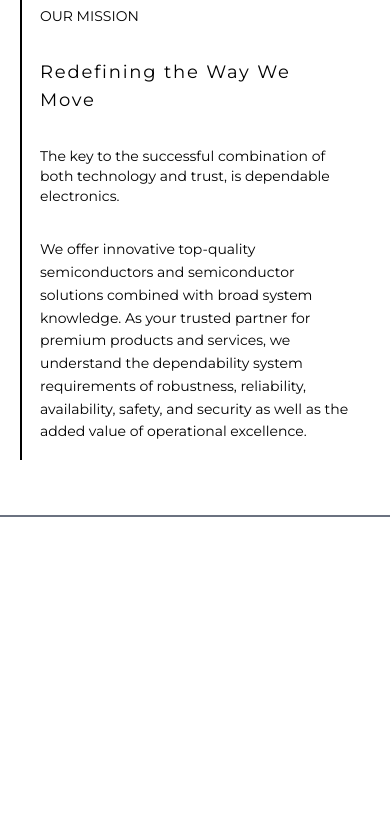
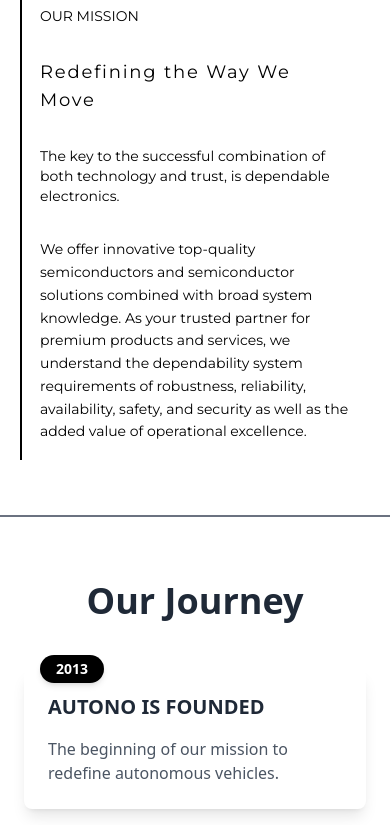
Before and after one commit to soumyajitpadhan/AUTONO-The-Future-Of-Mobility, a React (Vite) app: page /about in a window 390 px wide. Shown: the part 1156-1981 px from the top of the page. Before the commit the page ends 1673 px from the top, so only its background shows below. Built offline with nearby package versions, Linux system fonts and the light colour scheme.

Commit message:
Add About page

```diff
--- a/src/Components/About/About.jsx
+++ b/src/Components/About/About.jsx
@@ -2,6 +2,9 @@ import React from 'react'
 import Navbar from '../Home/Navbar'
 import HeroAbout from './HeroAbout'
 import Mission from './Mission'
+import Journey from './Journey'
+import News from './News'
+import Footer from '../Home/Footer'
 
 const About = () => {
     return (
@@ -9,6 +12,9 @@ const About = () => {
             <Navbar />
             <HeroAbout/>
             <Mission/>
+            <Journey/>
+            <News/>
+            <Footer/>
         </div>
     )
 }
--- /dev/null
+++ b/src/Components/About/Journey.jsx
@@ -0,0 +1,88 @@
+import React from "react";
+
+const Journey = () => {
+  const journeyData = [
+    {
+      year: "2013",
+      title: "AUTONO IS FOUNDED",
+      description: "The beginning of our mission to redefine autonomous vehicles."
+    },
+    {
+      year: "2015",
+      title: "GROUNDBREAKING SENSOR TECHNOLOGY LAUNCHED",
+      description: "Our advanced sensors revolutionized vehicle perception."
+    },
+    {
+      year: "2016",
+      title: "SAN FRANCISCO HQ OPENS",
+      description: "A new hub for innovation and collaboration in the tech capital."
+    },
+    {
+      year: "2017",
+      title: "FIRST PROTOTYPE IS TEST-DRIVEN",
+      description: "A milestone where our vision came to life on the roads."
+    },
+    {
+      year: "2018",
+      title: "PARTNERSHIP WITH TRI-NEX & GENERAL TRANSPORT INITIATED",
+      description: "Collaborating with industry leaders to push boundaries."
+    },
+    {
+      year: "2019",
+      title: "TESTING EXPANDS TO ARIZONA & NEW MEXICO",
+      description: "Challenging diverse terrains to perfect our technology."
+    },
+    {
+      year: "2020",
+      title: "PRODUCTION BEGINS!",
+      description: "Turning prototypes into reality with full-scale production."
+    },
+    {
+      year: "2021",
+      title: "FIRST 1,000 CARS SOLD",
+      description: "A proud moment as customers embraced our innovation."
+    },
+    {
+      year: "2022",
+      title: "AUTONO TECHNOLOGY RECEIVES INNOVATION AWARD",
+      description: "Recognition for our commitment to groundbreaking advancements."
+    },
+    {
+      year: "2023",
+      title: "EXPANDED OPERATIONS TO EUROPE AND ASIA",
+      description: "Bringing our technology to a global audience."
+    },
+    {
+      year: "2024",
+      title: "NEXT-GEN AUTONOMOUS VEHICLE PLATFORM LAUNCHED",
+      description: "The future of transportation begins with our next-gen platform."
+    },
+  ];
+
+  return (
+    <div className="py-16">
+      <div data-aos='fade-up' data-aos-delay='250' className="max-w-6xl mx-auto px-6">
+        <h1 className="text-4xl font-bold text-center mb-12 text-gray-800 xl:text-5xl xl:mb-16">
+          Our Journey
+        </h1>
+        <div className="grid grid-cols-1 md:grid-cols-2 lg:grid-cols-3 gap-8">
+          {journeyData.map((item, index) => (
+            <div
+              key={index}
+              className={`relative bg-white shadow-lg rounded-lg p-6 transform transition-all duration-300 hover:scale-105 ${index % 2 === 0 ? "lg:mt-6" : "lg:mb-6"
+                }`}
+            >
+              <div className="absolute top-0 left-4 transform -translate-y-1/2 bg-black text-white text-sm font-bold py-1 px-4 rounded-full shadow-md">
+                {item.year}
+              </div>
+              <h2 className="text-xl font-semibold text-gray-800 mb-4">{item.title}</h2>
+              <p className="text-gray-600">{item.description}</p>
+            </div>
+          ))}
+        </div>
+      </div>
+    </div>
+  );
+};
+
+export default Journey;
--- a/src/Components/About/Mission.jsx
+++ b/src/Components/About/Mission.jsx
@@ -5,7 +5,7 @@ import FuturisticCar from '../../assets/About/Futuristic_Car.png'
 const Mission = () => {
     return (
         <div className='font-montserrat border-b-2 border-gray-500'>
-            <div className='md:flex md:flex-row-reverse justify-evenly lg:mt-20 xl:justify-between xl:px-36'>
+            <div data-aos='fade-up' data-aos-delay='250' className='md:flex md:flex-row-reverse justify-evenly lg:mt-20 xl:justify-between xl:px-36'>
                 <div className='p-10'>
                     <img src={FuturisticCar} alt="" className='m-auto rounded-xl md:h-[500px] lg:h-[550px] xl:h-[600px]' />
                 </div>
--- /dev/null
+++ b/src/Components/About/News.jsx
@@ -0,0 +1,31 @@
+import React from 'react'
+import Finance from '../../assets/About/Finance.png'
+import LondonPost from '../../assets/About/London_post.png'
+import PaloAltoTribunal from '../../assets/About/Palo_Alto_Tribunal.png'
+import RCR from '../../assets/About/RCR.png'
+import TBReview from '../../assets/About/TB_Review.png'
+
+const News = () => {
+  return (
+    <div className='bg-black font-montserrat text-white'>
+      <div data-aos='fade-up' data-aos-delay='250' className='flex flex-col justify-evenly px-10 h-[80vh] lg:max-w-7xl m-auto'>
+        <div className=' relative flex flex-col gap-10 justify-center pl-5'>
+          <p className='text-xs md:text-sm lg:text-base'>NEWS</p>
+          <h3 className='text-xl tracking-wider md:text-2xl md:tracking-widest lg:text-3xl'>Autono In The Press</h3>
+          <div className=' absolute border-l border-white h-24 left-0'></div>
+        </div>
+        <div className='flex flex-col'>
+          <div className='grid grid-cols-2 gap-10 md:grid-cols-5 md:items-center'>
+            <img src={RCR} alt="" className='w-28 lg:w-32' />
+            <img src={TBReview} alt="" className='w-28 lg:w-32' />
+            <img src={Finance} alt="" className='w-28 lg:w-32' />
+            <img src={PaloAltoTribunal} alt="" className='w-28 lg:w-32' />
+            <img src={LondonPost} alt="" className='w-28 lg:w-32' />
+          </div>
+        </div>
+      </div>
+    </div>
+  )
+}
+
+export default News
```
